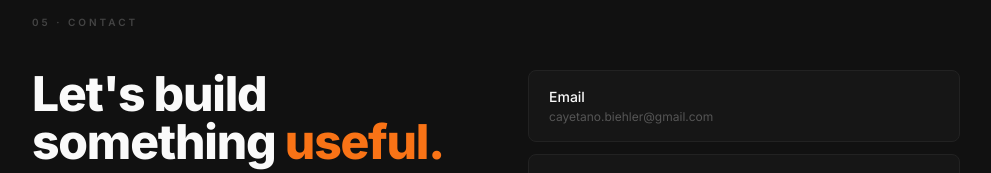
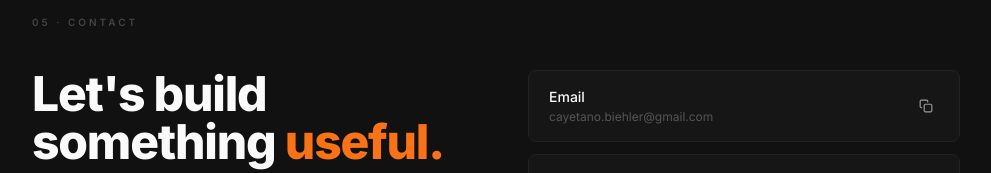
Before and after one commit to iamcaye/cv-nextjs, a Next.js app: page / in a window 1280 px wide. Shown: the part 3676-3849 px from the top of the page, without its empty margins (144-1135 px from the left). Built offline with nearby package versions, Linux system fonts and the light colour scheme.

Commit message:
feat: add clipboard button to email contact card

```diff
--- a/src/components/Contact.tsx
+++ b/src/components/Contact.tsx
@@ -1,3 +1,6 @@
+'use client'
+
+import { useState } from 'react'
 import MotionSection from './MotionSection'
 
 const contactLinks = [
@@ -22,6 +25,17 @@ const contactLinks = [
 ]
 
 export default function Contact() {
+  const [copied, setCopied] = useState(false)
+
+  function copyEmail(e: React.MouseEvent) {
+    e.preventDefault()
+    e.stopPropagation()
+    navigator.clipboard.writeText('cayetano.biehler@gmail.com').then(() => {
+      setCopied(true)
+      setTimeout(() => setCopied(false), 2000)
+    })
+  }
+
   return (
     <section
       id="contact"
@@ -66,7 +80,7 @@ export default function Contact() {
                 href={link.href}
                 target={link.external ? '_blank' : undefined}
                 rel={link.external ? 'noopener noreferrer' : undefined}
-                className="flex items-center gap-4 px-5 py-4 bg-white dark:bg-[#161616] border border-[#e8e6e0] dark:border-[#222] rounded-lg hover:border-[#f97316] dark:hover:border-[#f97316] transition-colors"
+                className="flex items-center justify-between gap-4 px-5 py-4 bg-white dark:bg-[#161616] border border-[#e8e6e0] dark:border-[#222] rounded-lg hover:border-[#f97316] dark:hover:border-[#f97316] transition-colors"
               >
                 <div>
                   <p className="text-sm font-medium text-[#111] dark:text-[#fafafa]">
@@ -74,6 +88,24 @@ export default function Contact() {
                   </p>
                   <p className="text-xs text-[#999] dark:text-[#555] mt-0.5">{link.display}</p>
                 </div>
+                {link.label === 'Email' && (
+                  <button
+                    onClick={copyEmail}
+                    title={copied ? 'Copied!' : 'Copy email'}
+                    className="flex-shrink-0 p-1.5 rounded text-[#999] hover:text-[#f97316] hover:bg-[#f97316]/10 transition-colors"
+                  >
+                    {copied ? (
+                      <svg xmlns="http://www.w3.org/2000/svg" width="14" height="14" viewBox="0 0 24 24" fill="none" stroke="currentColor" strokeWidth="2.5" strokeLinecap="round" strokeLinejoin="round">
+                        <polyline points="20 6 9 17 4 12" />
+                      </svg>
+                    ) : (
+                      <svg xmlns="http://www.w3.org/2000/svg" width="14" height="14" viewBox="0 0 24 24" fill="none" stroke="currentColor" strokeWidth="2" strokeLinecap="round" strokeLinejoin="round">
+                        <rect x="9" y="9" width="13" height="13" rx="2" ry="2" />
+                        <path d="M5 15H4a2 2 0 0 1-2-2V4a2 2 0 0 1 2-2h9a2 2 0 0 1 2 2v1" />
+                      </svg>
+                    )}
+                  </button>
+                )}
               </a>
             ))}
           </div>
```
